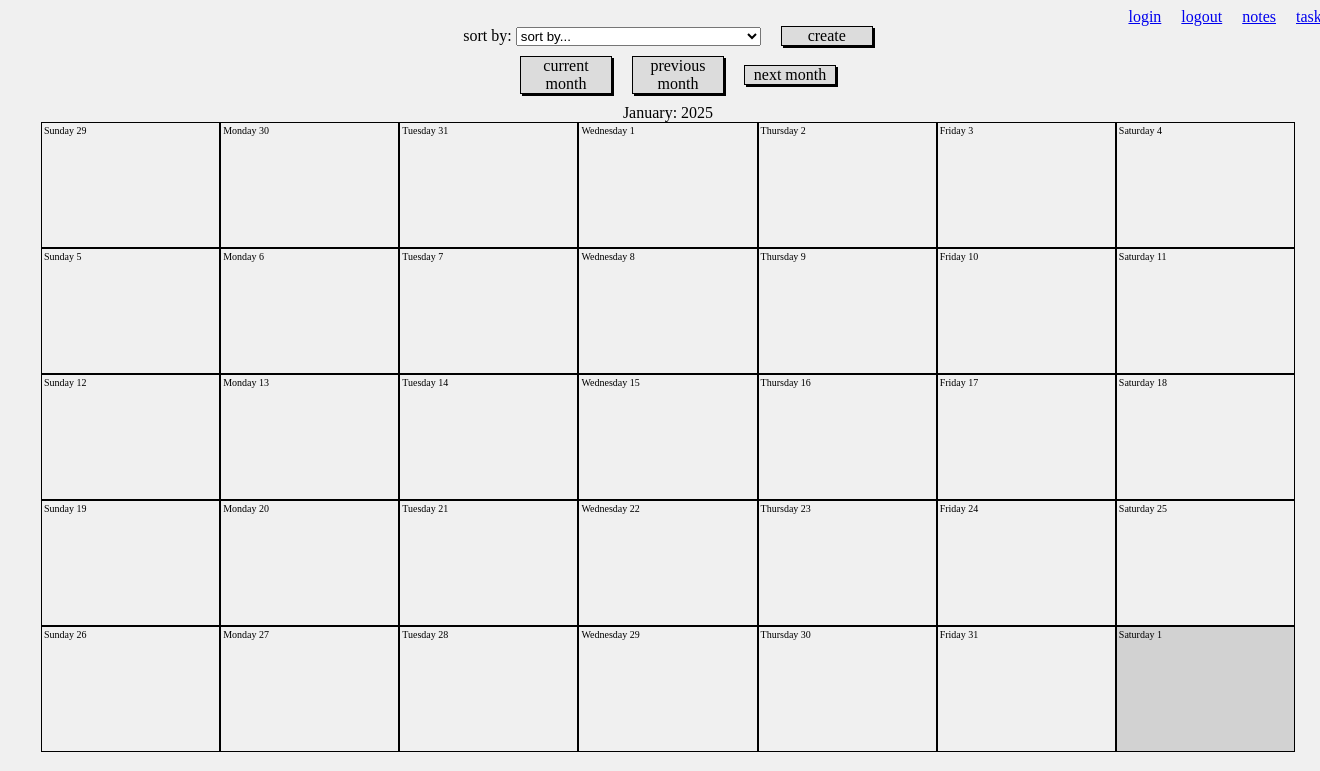
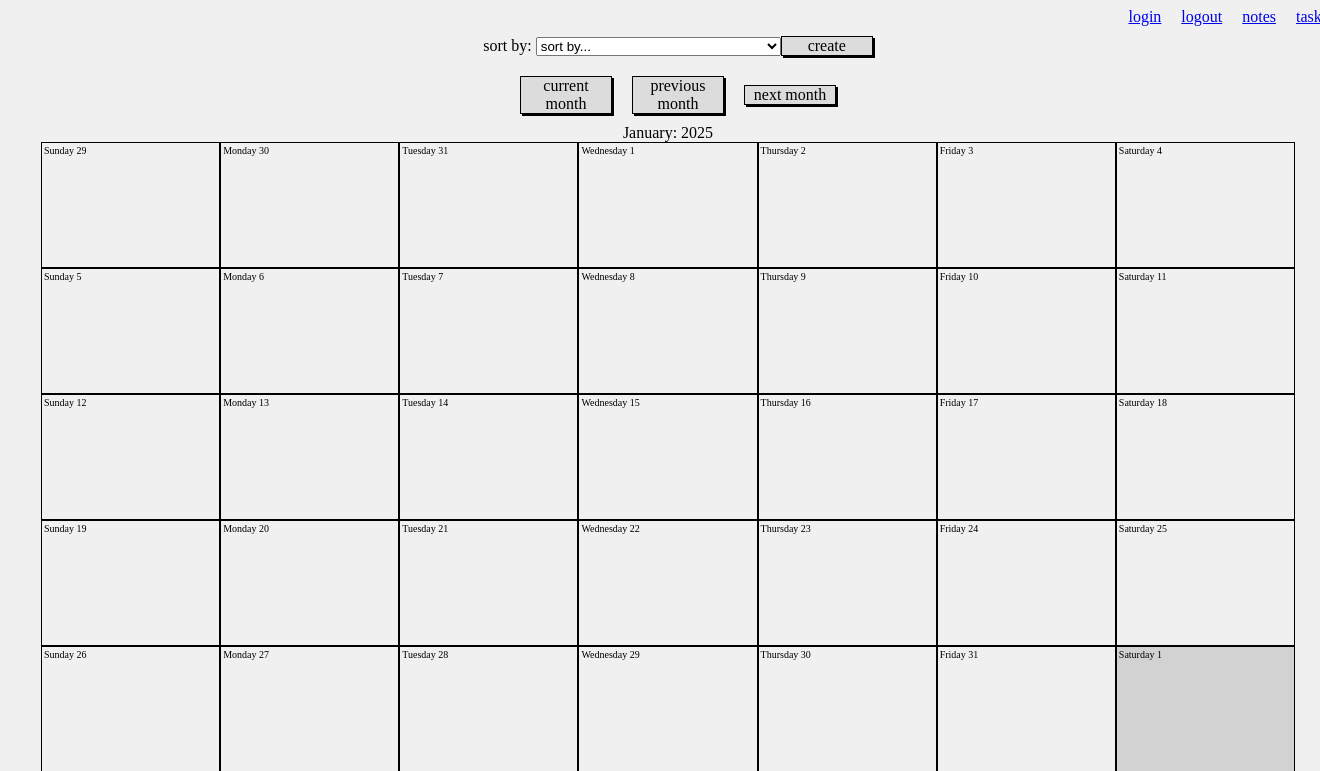
Before and after one commit to maimedlord/tracking_v2, a Flask app: page /tasks in a window 1320 px wide; the page is wider, and only the part inside the window is pictured. Shown: the top 771 px of that part. Run offline with Flask 3, Linux system fonts and the light colour scheme; the visitor is signed in with stand-in values (Sample User, id 1).

Commit message:
Update tasks.css

```diff
--- a/static/css/tasks.css
+++ b/static/css/tasks.css
@@ -91,6 +91,9 @@
 #calendar_view {
     margin: auto;
     width: 95%;
+}
+#choose_month_go_input {
+    text-decoration: underline;
 }
 .close_confirm_container {
     align-items: center;
@@ -218,8 +221,8 @@
     align-items: center;
     display: flex;
     flex-direction: row-reverse;
-    gap: 20px;
     justify-content: center;
+    margin: 10px;
 }
 #task_confirm_delete_container {
     border: black 1px solid;
```
